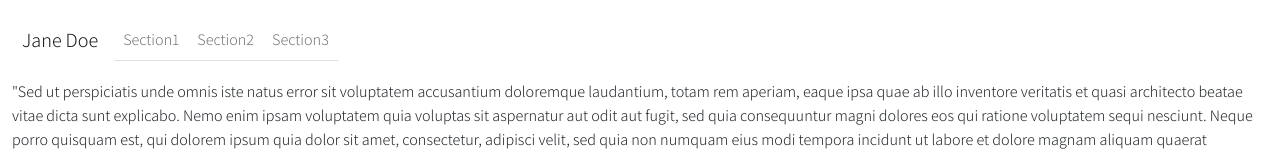
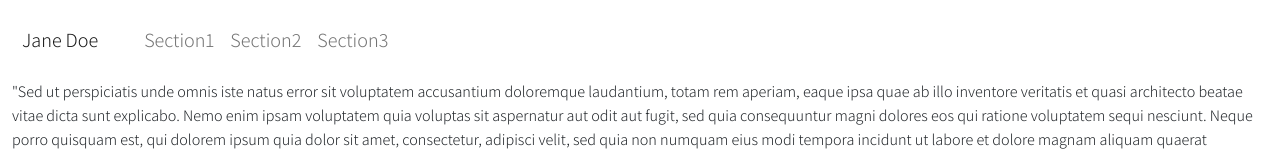
Before and after one commit to Kaitlyn-Lynette/NavBar-React-Component, a React (Create React App) app: page / in a window 1280 px wide. Shown: the top 155 px of the page. Built offline with nearby package versions, Linux system fonts and the light colour scheme.

Commit message:
The links have a padding of 22 when in mobile but I want them right aligned on desktop

```diff
--- a/src/components/NavExample.css
+++ b/src/components/NavExample.css
@@ -21,3 +21,26 @@
     line-height: 40px;
     padding-left: 22px;
 }
+
+.nav-links {
+    font-size: 20px;
+    padding-right: 22px;
+    padding-left: 22px;
+    -webkit-transition: all ease-in-out 0.4s;
+    transition: all ease-in-out 0.4s;
+}
+/*
+.nav-tabs li > a:hover {
+    background: transparent;
+    color: #865151
+}
+
+.nav-tabs li > a:active {
+    background: transparent;
+    color: #353535
+} */
+
+.navbar-collapse {
+    flex-basis: 100%;
+    /* flex-grow: 1; */
+    align-items: center;}
--- a/src/components/NavExample.js
+++ b/src/components/NavExample.js
@@ -28,17 +28,22 @@ const NavExample = () => {
   });
 
   return (
-    <Navbar collapseOnSelect expand="lg" className={navbar ? "nav-active" : "nav-bar"}>
-        <Navbar.Brand href="#home" className="nav-brand">{name}</Navbar.Brand>
-        <Navbar.Toggle aria-controls="responsive-navbar-nav" />
-        <Navbar.Collapse id="responsive-navbar-nav">
-          <Nav className="me-auto nav-tabs">
+    <Navbar
+      collapseOnSelect
+      expand="lg"
+      className={navbar ? "nav-active" : "navbar"}
+    >
+      <Navbar.Brand href="#home" className="nav-brand">
+        {name}
+      </Navbar.Brand>
+      <Navbar.Toggle aria-controls="responsive-navbar-nav" />
+      <Navbar.Collapse id="responsive-navbar-nav">
+        <Nav className="nav-links">
             <Nav.Link href="#pageone">{navOne}</Nav.Link>
             <Nav.Link href="#pagetwo">{navTwo}</Nav.Link>
             <Nav.Link href="#pagethree">{navThree}</Nav.Link>
           </Nav>
-        </Navbar.Collapse>
-
+      </Navbar.Collapse>
     </Navbar>
   );
 };
```
